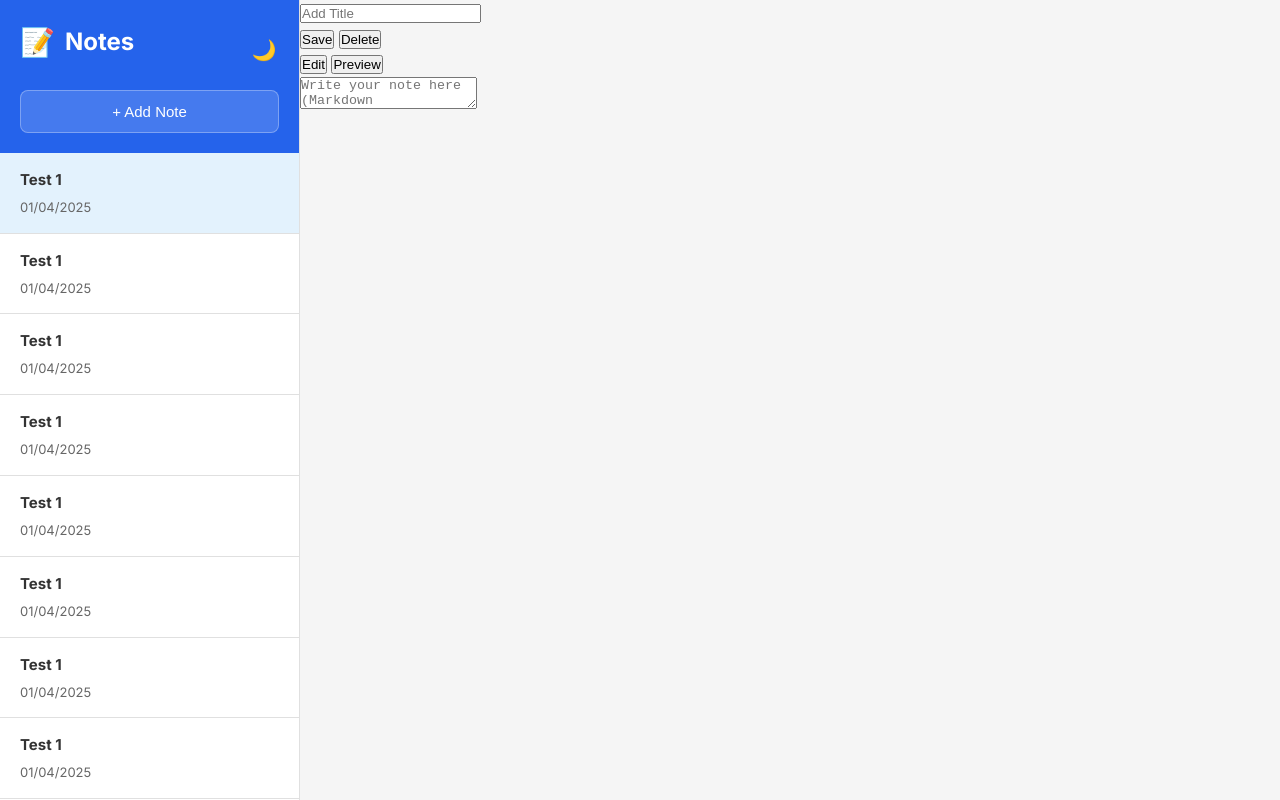
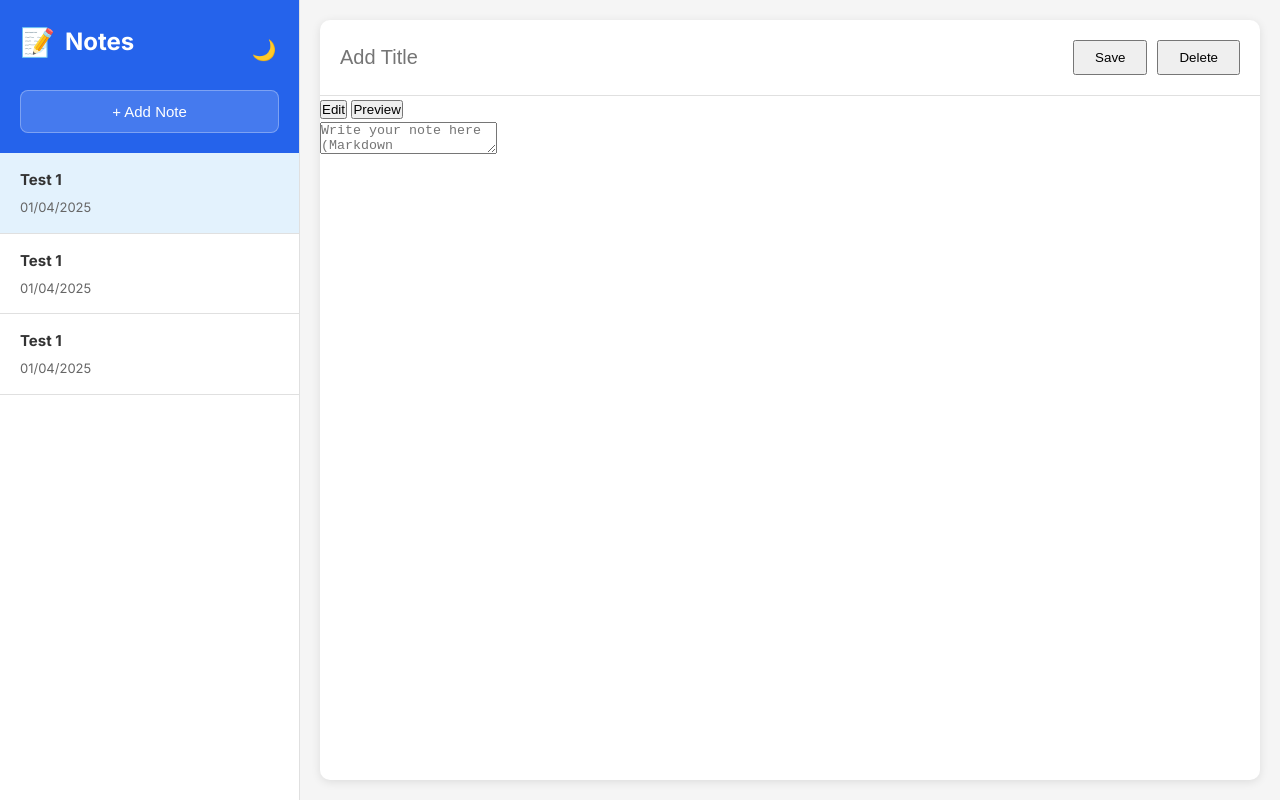
Before and after one commit to anshudevelope/noteapp, a plain HTML site: page index.html in a window 1280 px wide. Drawn offline with Linux system fonts and the light colour scheme.

Commit message:
editor header

```diff
--- a/index.html
+++ b/index.html
@@ -20,66 +20,6 @@
             <div class="notes-list" id="noteList">
                 <!-- All notes will be displayed here -->
                  <div class="note-item active">
-                    <h3>Test 1</h3>
-                    <p>01/04/2025</p>
-                 </div>
-                 <div class="note-item">
-                    <h3>Test 1</h3>
-                    <p>01/04/2025</p>
-                 </div>
-                 <div class="note-item">
-                    <h3>Test 1</h3>
-                    <p>01/04/2025</p>
-                 </div>
-                 <div class="note-item">
-                    <h3>Test 1</h3>
-                    <p>01/04/2025</p>
-                 </div>
-                 <div class="note-item">
-                    <h3>Test 1</h3>
-                    <p>01/04/2025</p>
-                 </div>
-                 <div class="note-item">
-                    <h3>Test 1</h3>
-                    <p>01/04/2025</p>
-                 </div>
-                 <div class="note-item">
-                    <h3>Test 1</h3>
-                    <p>01/04/2025</p>
-                 </div>
-                 <div class="note-item">
-                    <h3>Test 1</h3>
-                    <p>01/04/2025</p>
-                 </div>
-                 <div class="note-item">
-                    <h3>Test 1</h3>
-                    <p>01/04/2025</p>
-                 </div>
-                 <div class="note-item">
-                    <h3>Test 1</h3>
-                    <p>01/04/2025</p>
-                 </div>
-                 <div class="note-item">
-                    <h3>Test 1</h3>
-                    <p>01/04/2025</p>
-                 </div>
-                 <div class="note-item">
-                    <h3>Test 1</h3>
-                    <p>01/04/2025</p>
-                 </div>
-                 <div class="note-item">
-                    <h3>Test 1</h3>
-                    <p>01/04/2025</p>
-                 </div>
-                 <div class="note-item">
-                    <h3>Test 1</h3>
-                    <p>01/04/2025</p>
-                 </div>
-                 <div class="note-item">
-                    <h3>Test 1</h3>
-                    <p>01/04/2025</p>
-                 </div>
-                 <div class="note-item">
                     <h3>Test 1</h3>
                     <p>01/04/2025</p>
                  </div>
--- a/style.css
+++ b/style.css
@@ -113,3 +113,44 @@ body{
     font-size: 13px;
     color: #666;
 }
+
+.main-content{
+    flex: 1;
+    background-color: #f5f5f5;
+    padding: 20px;
+}
+
+.editor-container{
+    background-color: #fff;
+    height: 100%;
+    border-radius: 10px;
+    box-shadow: 0 2px 10px rgba(0, 0, 0, 0.1);
+    display: flex;
+    flex-direction: column;
+}
+
+.editor-header{
+    padding: 20px;
+    border-bottom: 1px solid #e0e0e0;
+    display: flex;
+    align-items: center;
+    justify-content: space-between;
+    gap: 40px;
+}
+
+.title-input{
+    font-size: 20px;
+    border: none;
+    outline: none;
+    width: 100%;
+}
+
+.editor-actions{
+    display: flex;
+    gap: 10px;
+}
+
+.action-btn{
+    padding: 8px 20px;
+    border-radius
+}
```
